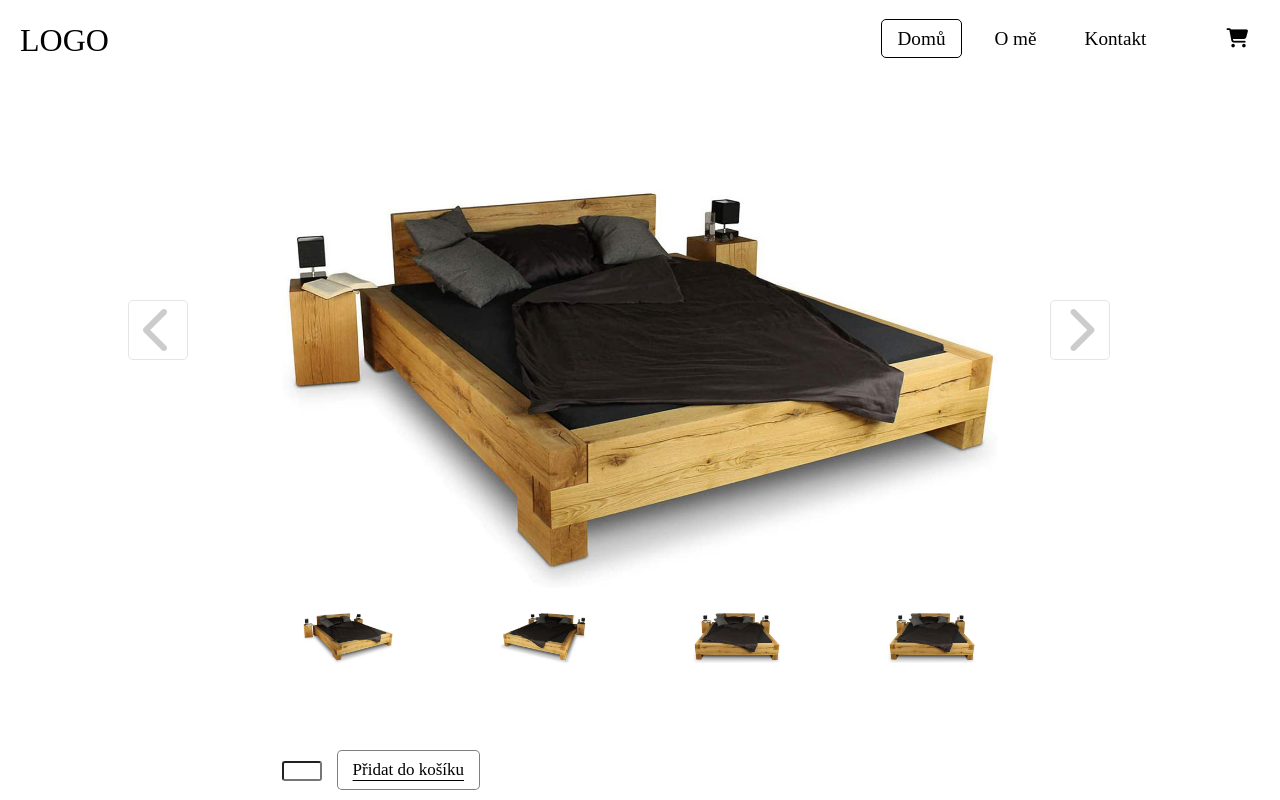
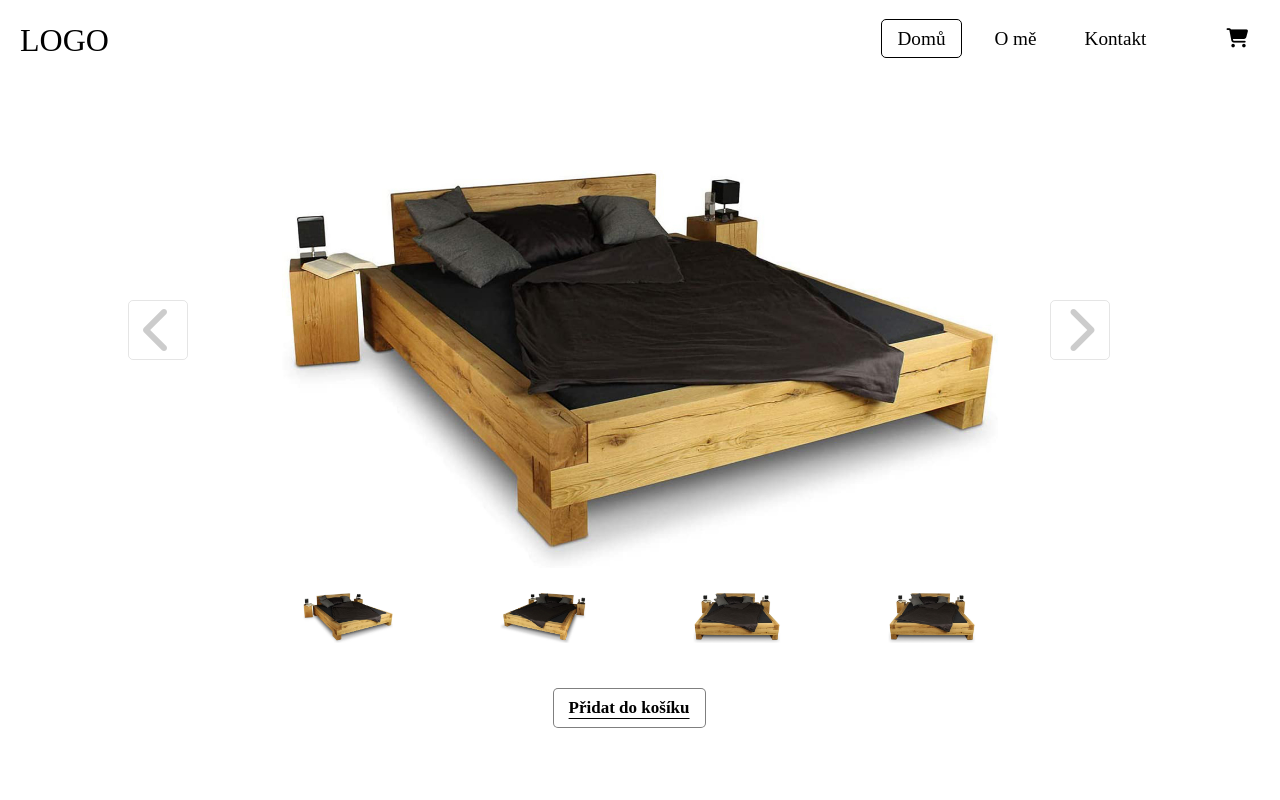
Before and after one commit to petrKorytar/one-product-eshop, a React (Create React App) app: page / in a window 1280 px wide. Built offline with nearby package versions, Linux system fonts and the light colour scheme; a web font is replaced by a local one.

Commit message:
Position
Repair css position gallery and buy button.

```diff
--- a/src/components/BuyBtnAndDescription.css
+++ b/src/components/BuyBtnAndDescription.css
@@ -1,15 +1,12 @@
 .buyContainer{
-    position: absolute;
-    top: 750px;
-    right: 22%;
-    left: 22%;
-    justify-content: center;
+    margin: 20px 42% 0 42%;
 }
 
 .submitButton{
     margin-left: 15px;
     padding: 9px 15px;
     font-size: 17px;
+    font-weight: bold;
     text-decoration: underline solid black 1px;
     text-underline-position: under;
     border-radius: 5px;
@@ -20,9 +17,6 @@
 
 .submitButton:hover{
     background-color: rgb(255, 133, 19);
+    transition: width 0.7s ease, background-color 0.5s ease;
+    text-decoration: underline solid black 2px;
 }
-
-.numberInput {
-    border-radius: 3px;
-    width: 40px;
-}
--- a/src/components/BuyBtnAndDescription.js
+++ b/src/components/BuyBtnAndDescription.js
@@ -5,10 +5,6 @@ const BuyBtnAndDescription = () => {
     return (
         <div className='buyContainer'>
             <form >
-                <label>
-                    <input type="number" className='numberInput'/>
-                </label>
-
                 <input type="submit" className='submitButton' value="Přidat do košíku" />
             </form>
         </div>
--- a/src/components/Gallery/imageGalleryStyle.css
+++ b/src/components/Gallery/imageGalleryStyle.css
@@ -1,9 +1,5 @@
 .imageContainer{
-    position: absolute;
-    top: 190px;
-    right: 22%;
-    left: 22%;
-    justify-content: center;
+    margin: 170px 22% 0 22%;
     max-width: 800px;
     max-height: 800px;
 }
```
